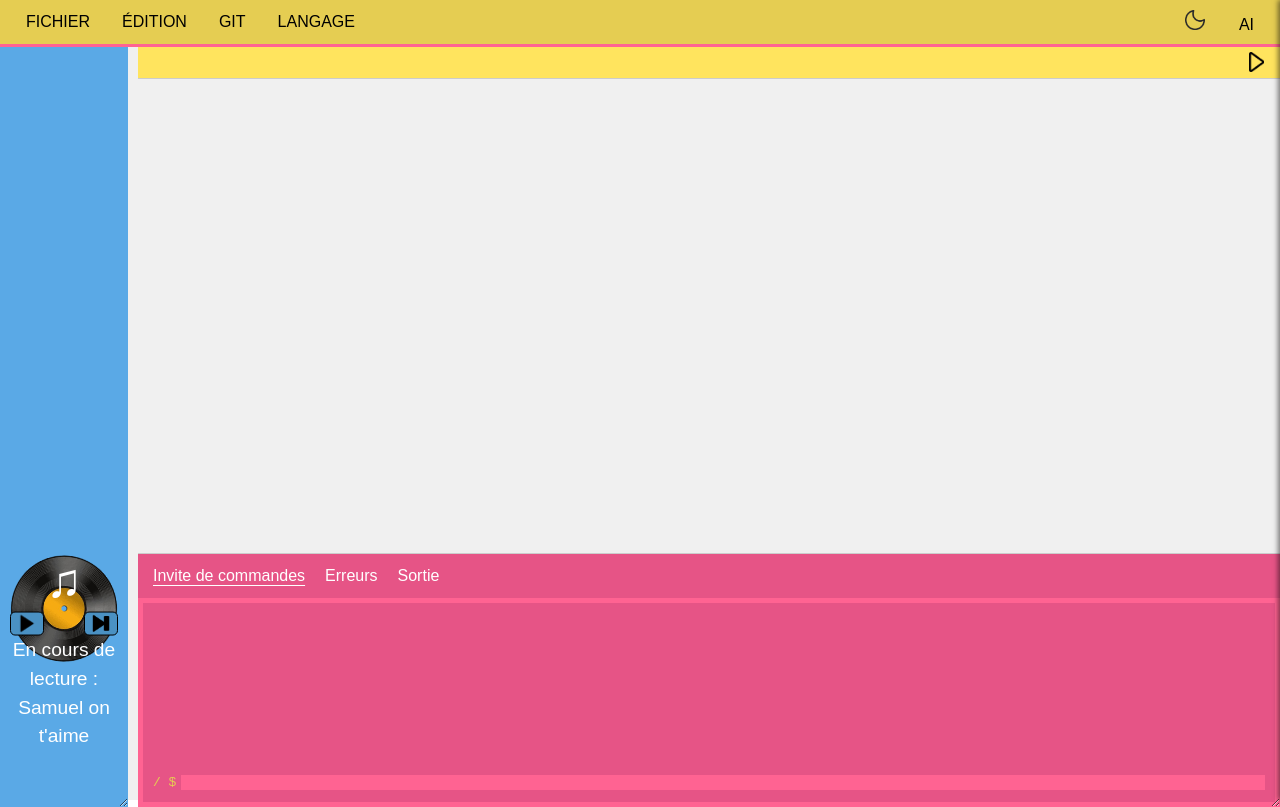
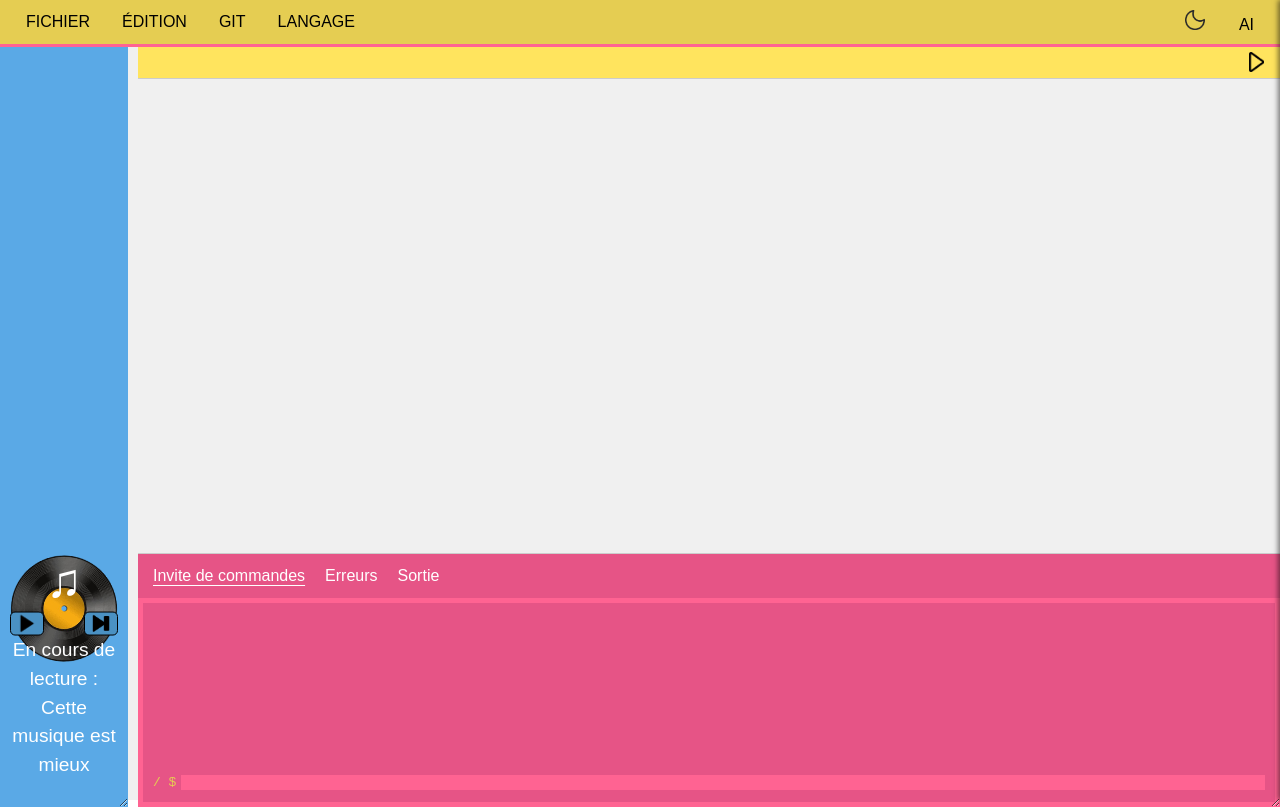
Before and after one commit to AxelLelong1/VAILLANT, a React (Vite) app in the folder VAILLANT/: page / in a window 1280 px wide. Built offline with nearby package versions, Linux system fonts and the light colour scheme; what groq-sdk would draw is missing.

Commit message:
music add new

```diff
--- a/VAILLANT/src/Music.tsx
+++ b/VAILLANT/src/Music.tsx
@@ -4,6 +4,7 @@ import "../css/music.css"
 import { useTranslation } from 'react-i18next';
 
 const tracks = [
+  { title: 'Cette musique est mieux', file: 'music/IDE2.mp3'},
   { title: 'Samuel on t\'aime', file: 'music/IDE.mp3'},
   { title: 'I wanna Dance NCS', file: '/music/PYTI - I Wanna Dance Techno NCS .mp3' },
   { title: 'Only The Fallen NCS', file: '/music/Zeli - Only The Fallen Techno NCS - .mp3' },
```
Also changed, not shown: 1 other file (tests, documents, lock files or other folders).
